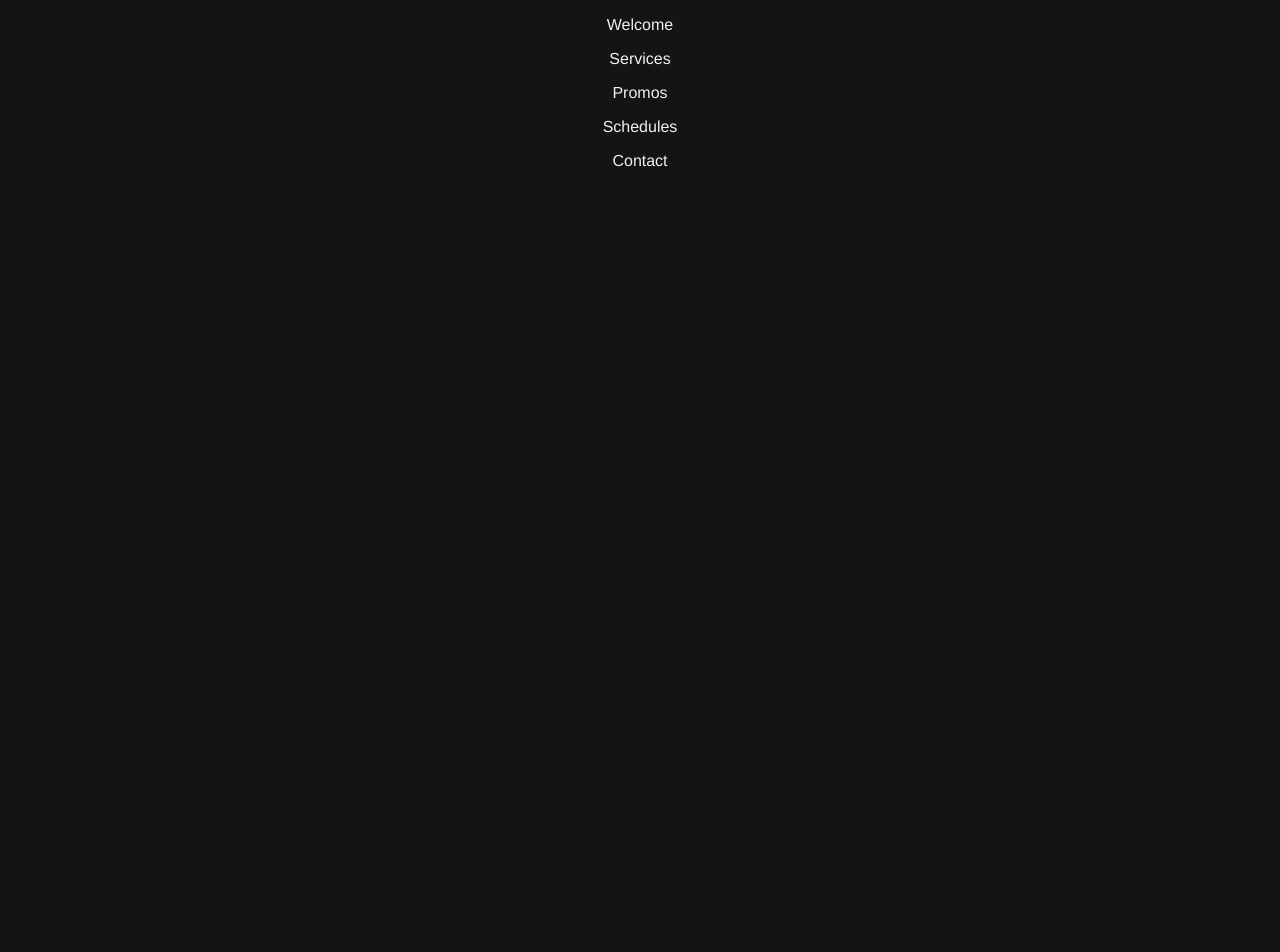
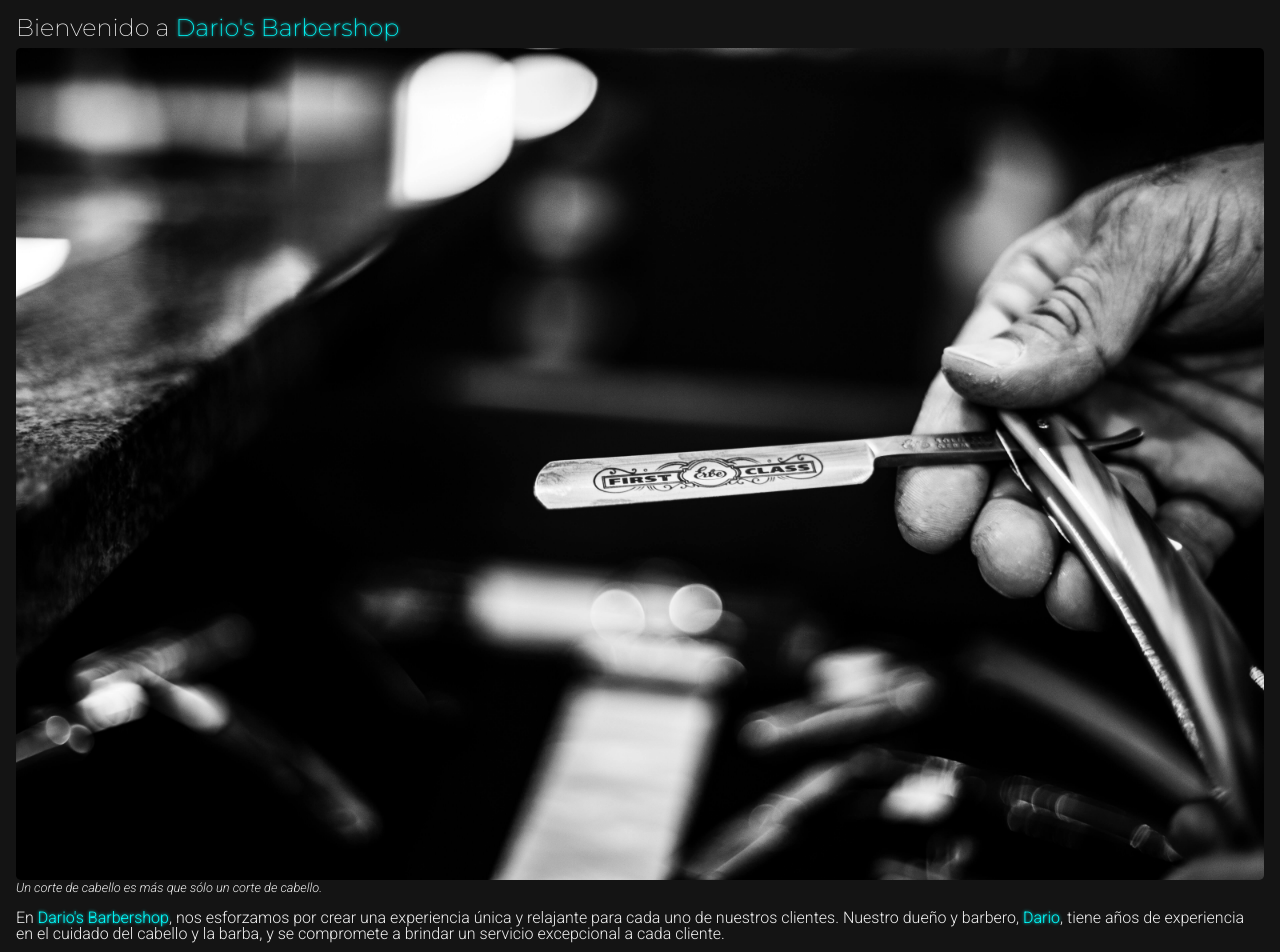
Before and after one commit to Zero10903/dariosbarbershop, a Vue app: page / in a window 1280 px wide. Shown: the top 952 px of the page. Before the commit the page ends 800 px from the top, so only its background shows below. Built offline with nearby package versions, Linux system fonts and the light colour scheme.

Commit message:
feat: added Welcome Component
added welcome component, its content, and a hero image for it

```diff
--- a/src/App.vue
+++ b/src/App.vue
@@ -51,4 +51,8 @@ p {
 	@include layout.grid(1);
 	place-items: center;
 }
+.accent-color {
+	color: $accent-color;
+	text-shadow: $accent-shadow;
+}
 </style>
--- a/src/assets/sass/_config.scss
+++ b/src/assets/sass/_config.scss
@@ -1,3 +1,10 @@
 // COLORS
 $dark-color: #141414;
 $light-color: #f0f0f0;
+$accent-color: #00ffff;
+
+// SHADOWS
+$accent-shadow: 0rem 0rem 0.2rem $accent-color;
+
+// BOX
+$rounded: 0.3rem;
--- a/src/components/WelcomeComponent.vue
+++ b/src/components/WelcomeComponent.vue
@@ -1,7 +1,37 @@
 <template>
-	<section>Welcome</section>
+	<section class="welcome">
+		<h1 class="welcome__title">
+			Bienvenido a <span class="accent-color">Dario's Barbershop</span>
+		</h1>
+		<img src="../assets/images/hero.jpg" alt="hero" class="welcome__hero" />
+		<p class="welcome__epigraph">
+			Un corte de cabello es más que sólo un corte de cabello.
+		</p>
+		<p class="welcome__description">
+			En <span class="accent-color">Dario's Barbershop</span>, nos esforzamos
+			por crear una experiencia única y relajante para cada uno de nuestros
+			clientes. Nuestro dueño y barbero,
+			<span class="accent-color">Dario</span>, tiene años de experiencia en el
+			cuidado del cabello y la barba, y se compromete a brindar un servicio
+			excepcional a cada cliente.
+		</p>
+	</section>
 </template>
 
 <script lang="ts" setup></script>
 
-<style lang="scss" scoped></style>
+<style lang="scss" scoped>
+@use '../assets/sass/layout';
+@use '../assets/sass/config' as *;
+
+.welcome {
+	&__hero {
+		@include layout.rounded($rounded);
+	}
+	&__epigraph {
+		font-size: 0.8rem;
+		font-style: italic;
+		margin: 0.1rem 0rem 1rem;
+	}
+}
+</style>
```
Also changed, not shown: src/assets/images/hero.jpg (added).
